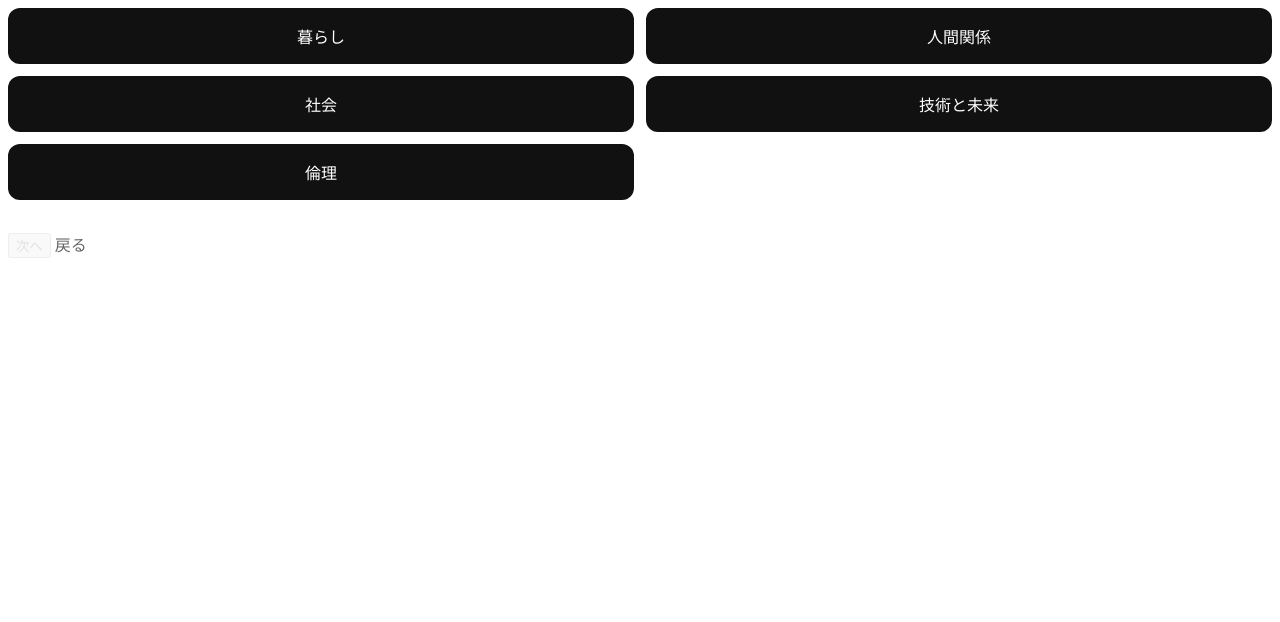
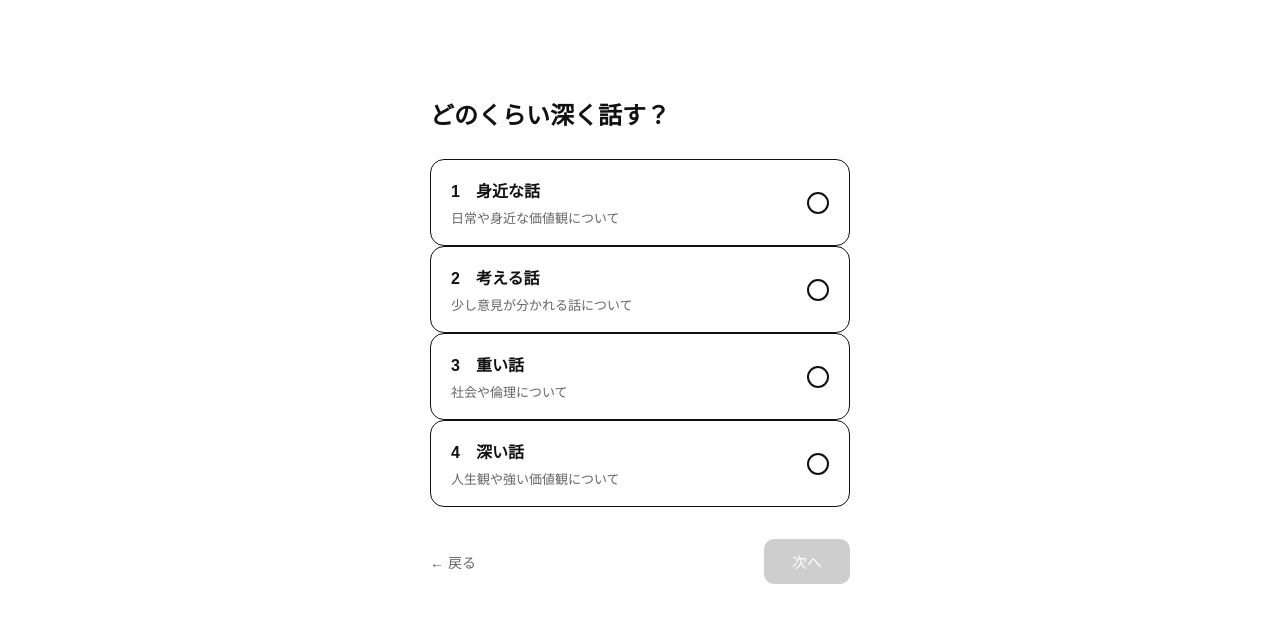
Before and after one commit to VIUK-Light/Omoi, a plain HTML site: page select.html in a window 1280 px wide. Drawn offline with Linux system fonts and the light colour scheme.

Commit message:
選択UIの再変更

```diff
--- a/select.css
+++ b/select.css
@@ -1,49 +1,111 @@
+body {
+    margin: 0;
+    font-family: sans-serif;
+    color: #111;
+    background: #fff;
+}
+
+.select-screen {
+    min-height: 100vh;
+    padding: 48px 24px;
+    box-sizing: border-box;
+}
+
+.select-content {
+    width: 100%;
+    max-width: 420px;
+    margin: 0 auto;
+}
+
 .select-content h1 {
     margin: 0;
-    font-size: 32px;
+    font-size: 28px;
 }
 
 .select-content h2 {
-    margin-top: 48px;
-    margin-bottom: 32px;
+    margin: 48px 0 28px;
     font-size: 24px;
 }
 
-.category-list {
-    display: grid;
-    grid-template-columns: 1fr 1fr;
-    gap: 12px;
+.level-list input {
+    position: absolute;
+    opacity: 0;
 }
 
-.category-list button {
-    padding: 16px;
+.level-card {
+    display: flex;
+    align-items: center;
+    justify-content: space-between;
 
-    font-size: 16px;
+    padding: 18px 20px;
 
-    background-color: #111;
-    color: white;
-
-    border: none;
-    border-radius: 12px;
+    border: 1.5px solid #111;
+    border-radius: 14px;
 
     cursor: pointer;
 }
 
+.level-card strong,
+.level-card span {
+    display: block;
+}
+
+.level-card div > span {
+    margin-top: 6px;
+    font-size: 13px;
+    color: #666;
+}
+
+.radio-mark {
+    width: 18px;
+    height: 18px;
+
+    border: 2px solid #111;
+    border-radius: 50%;
+}
+
+.level-list input:checked + .level-card {
+    background: #111;
+    color: #fff;
+}
+
+.level-list input:checked + .level-card div > span {
+    color: #ccc;
+}
+
+.level-list input:checked + .level-card .radio-mark {
+    background: #fff;
+    border: 5px solid #111;
+    outline: 2px solid #fff;
+}
+.select-actions {
+    display: flex;
+    justify-content: space-between;
+    align-items: center;
+
+    margin-top: 32px;
+}
+
 .back-link {
-    display: inline-block;
-    margin-top: 32px;
-
     color: #666;
     text-decoration: none;
+    font-size: 14px;
 }
 
-.category-list button.selected {
-    background-color: #ffffff;
-    color: #111111;
-    outline: 2px solid #111111;
+#nextButton {
+    padding: 12px 28px;
+
+    border: none;
+    border-radius: 10px;
+
+    background: #111;
+    color: #fff;
+
+    font-size: 15px;
+    cursor: pointer;
 }
 
 #nextButton:disabled {
-    opacity: 0.35;
+    opacity: 0.2;
     cursor: not-allowed;
 }
--- a/select.html
+++ b/select.html
@@ -4,28 +4,69 @@
     <meta charset="UTF-8">
     <meta name="viewport" content="width=device-width, initial-scale=1.0">
 
-    <title>話題を選ぶ - Omoi</title>
+    <title>話の深さを選ぶ - Omoi</title>
     <link rel="stylesheet" href="select.css">
 </head>
+
 <body>
     <main class="select-screen">
-       <div class="category-list">
-    <button type="button" data-category="life">暮らし</button>
-    <button type="button" data-category="relationship">人間関係</button>
-    <button type="button" data-category="society">社会</button>
-    <button type="button" data-category="technology">技術と未来</button>
-    <button type="button" data-category="ethics">倫理</button>
-</div>
+        <div class="select-content">
 
-<button type="button" id="nextButton" disabled>
-    次へ
-</button>
+            <h2>どのくらい深く話す？</h2>
 
-            <a href="index.html" class="back-link">
-                戻る
-            </a>
+            <div class="level-list">
+
+                <input type="radio" name="level" id="level1" value="1">
+                <label for="level1" class="level-card">
+                    <div>
+                        <strong>1　身近な話</strong>
+                        <span>日常や身近な価値観について</span>
+                    </div>
+                    <span class="radio-mark"></span>
+                </label>
+
+                <input type="radio" name="level" id="level2" value="2">
+                <label for="level2" class="level-card">
+                    <div>
+                        <strong>2　考える話</strong>
+                        <span>少し意見が分かれる話について</span>
+                    </div>
+                    <span class="radio-mark"></span>
+                </label>
+
+                <input type="radio" name="level" id="level3" value="3">
+                <label for="level3" class="level-card">
+                    <div>
+                        <strong>3　重い話</strong>
+                        <span>社会や倫理について</span>
+                    </div>
+                    <span class="radio-mark"></span>
+                </label>
+
+                <input type="radio" name="level" id="level4" value="4">
+                <label for="level4" class="level-card">
+                    <div>
+                        <strong>4　深い話</strong>
+                        <span>人生観や強い価値観について</span>
+                    </div>
+                    <span class="radio-mark"></span>
+                </label>
+
+            </div>
+
+            <div class="select-actions">
+                <a href="index.html" class="back-link">
+                    ← 戻る
+                </a>
+
+                <button type="button" id="nextButton" disabled>
+                    次へ
+                </button>
+            </div>
+
         </div>
     </main>
+
     <script src="select.js"></script>
 </body>
 </html>
--- a/select.js
+++ b/select.js
@@ -1,27 +1,32 @@
-const categoryButtons = document.querySelectorAll(".category-list button");
+const levelButtons = document.querySelectorAll(".level-list button");
 const nextButton = document.getElementById("nextButton");
 
-let selectedCategory = null;
+let selectedLevel = null;
 
-categoryButtons.forEach(function (button) {
+levelButtons.forEach(function (button) {
     button.addEventListener("click", function () {
 
-        categoryButtons.forEach(function (item) {
+        // いったん全ボタンの選択状態を解除
+        levelButtons.forEach(function (item) {
             item.classList.remove("selected");
         });
 
+        // 押したボタンだけ選択状態にする
         button.classList.add("selected");
 
-        selectedCategory = button.dataset.category;
+        // data-level の数字を保存
+        selectedLevel = button.dataset.level;
 
+        // 「次へ」を押せるようにする
         nextButton.disabled = false;
     });
 });
+
 nextButton.addEventListener("click", function () {
-    if (selectedCategory === null) {
+    if (selectedLevel === null) {
         return;
     }
 
     window.location.href =
-        "question.html?category=" + selectedCategory;
+        "question.html?level=" + selectedLevel;
 });
--- a/style.css
+++ b/style.css
@@ -85,3 +85,7 @@ h1 {
     color: #ffffff;
     border-radius: 12px;
 }
+.level-list {
+    display: grid;
+    gap: 12px;
+}
```
